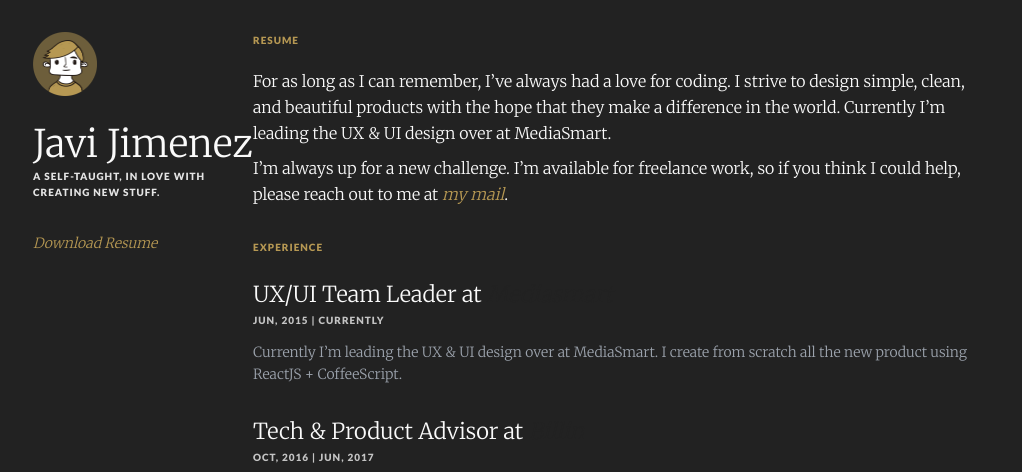
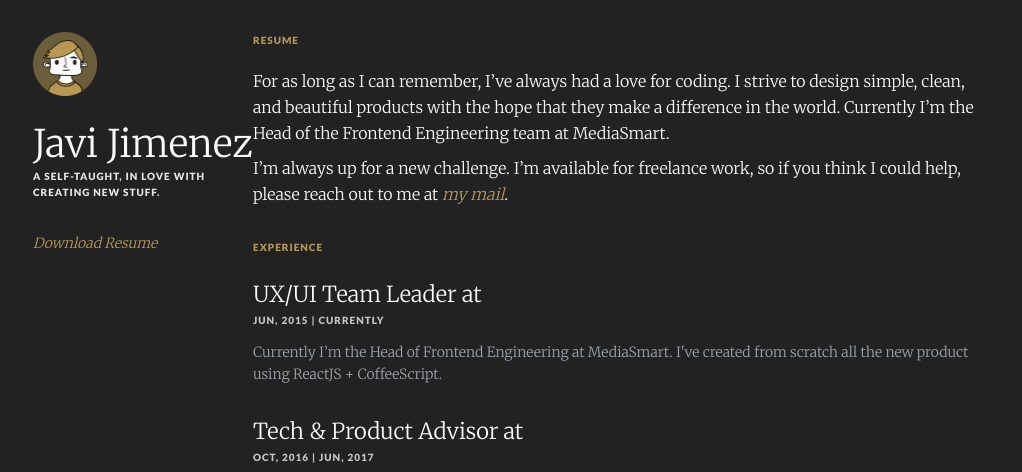
Before and after one commit to soyjavi/site, a Jekyll site: the page built from resume/index.md, in a window 1280 px wide. Shown: the top 472 px of the page, without its empty margins (127-1149 px from the left). Built offline with Jekyll 4.4.1, drawn with Linux system fonts in a browser that asks for light colours.

Commit message:
#copyleft

```diff
--- a/_includes/resume.html
+++ b/_includes/resume.html
@@ -6,7 +6,7 @@
       Jun, 2015 | Currently
     </strong>
     <span>
-      Currently I’m leading the UX & UI design over at MediaSmart. I create from scratch all the new product using ReactJS + CoffeeScript.
+      Currently I’m the Head of Frontend Engineering at MediaSmart. I've created from scratch all the new product using ReactJS + CoffeeScript.
     </span>
   </li>
 
--- a/resume/index.md
+++ b/resume/index.md
@@ -8,7 +8,7 @@ permalink   : /resume/
 {% include title.html %}
 
 ### resume
-For as long as I can remember, I’ve always had a love for coding. I strive to design simple, clean, and beautiful products with the hope that they make a difference in the world. Currently I’m leading the UX & UI design over at MediaSmart.
+For as long as I can remember, I’ve always had a love for coding. I strive to design simple, clean, and beautiful products with the hope that they make a difference in the world. Currently I’m the Head of the Frontend Engineering team at MediaSmart.
 
 I’m always up for a new challenge. I'm available for freelance work, so if you think I could help, please reach out to me at <a href='mailto:hello@soyjavi.com'>my mail</a>.
 
```
